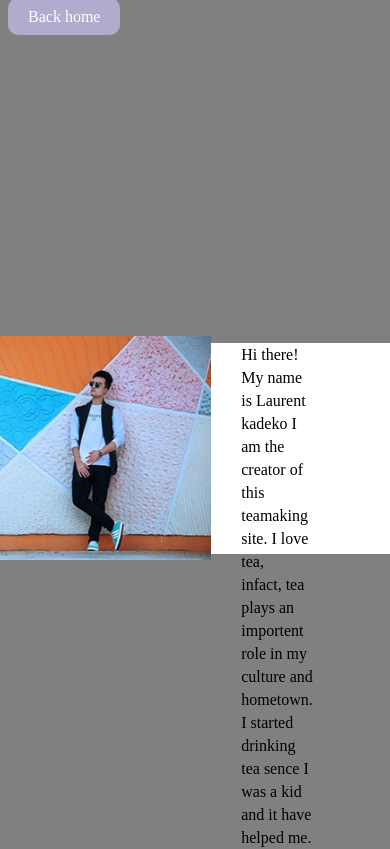
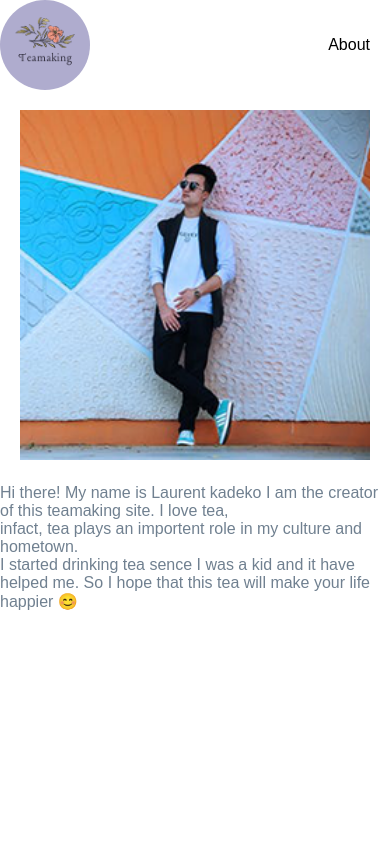
Before and after one commit to vuxcode/we1-project-LaurentKadeko23, a plain HTML site: page about.html in a window 390 px wide. Shown: the top 849 px of the page. Drawn offline with Linux system fonts and the light colour scheme.

Commit message:
Deleted the about.css and know the about page has  a responsive feel for it

```diff
--- a/about.css
+++ /dev/null
@@ -1,55 +0,0 @@
-body{
-  background-color: grey;
-}
-
-nav a{
-  text-decoration: none;
-  color: white;
-  padding: 10px 20px;
-  border-radius: 10px;
-  background-color: #AFACCE  ;
-}
-
-nav a:hover{
-  background-color: #afaccea9;
-}
-
-section{
-  height: 100vh;
-  display: flex;
-  align-items: center;
-  justify-content: center;
-}
-
-section img{
-  width: 224px;
-}
-
-span{
-  position: relative;
-  left: -12px;
-}
-
-section p {
-  padding: 0 30px;
-  background-color: white;
-  color: black;
-  height: 25svh;
-  line-height: 23px;
-}
-
-p{
-  color: white;
-}
-
-@media screen and (max-width: 760px) {
-  section {
-    width: 100%;
-  }
-
-
-
-   img{
-    width: 100%;
-  }
-}
--- a/about.html
+++ b/about.html
@@ -3,12 +3,15 @@
 <head>
   <meta charset="UTF-8">
   <meta name="viewport" content="width=device-width, initial-scale=1.0">
-  <link rel="stylesheet" href="about.css">
+  <link rel="stylesheet" href="styles.css">
   <title>About</title>
 </head>
 <body>
   <nav>
-  <a href="index.html">Back home</a>
+    <img class="logo" src="img/logo.png" alt="">
+  <ul>
+    <li><a href="index.html">About</a></li>
+  </ul>
 </nav>
   <section class="about">
     <img src="img/photo5.png" alt="">
--- a/styles.css
+++ b/styles.css
@@ -3,6 +3,7 @@
   padding: 0;
   box-sizing: border-box;
 }
+
 
 body{
   font-family: 'Arial',sans-serif;
@@ -87,6 +88,7 @@ footer p{
 
   img{
     width: 100%;
+    background-size: 100%;
   }
 
   nav{
```
